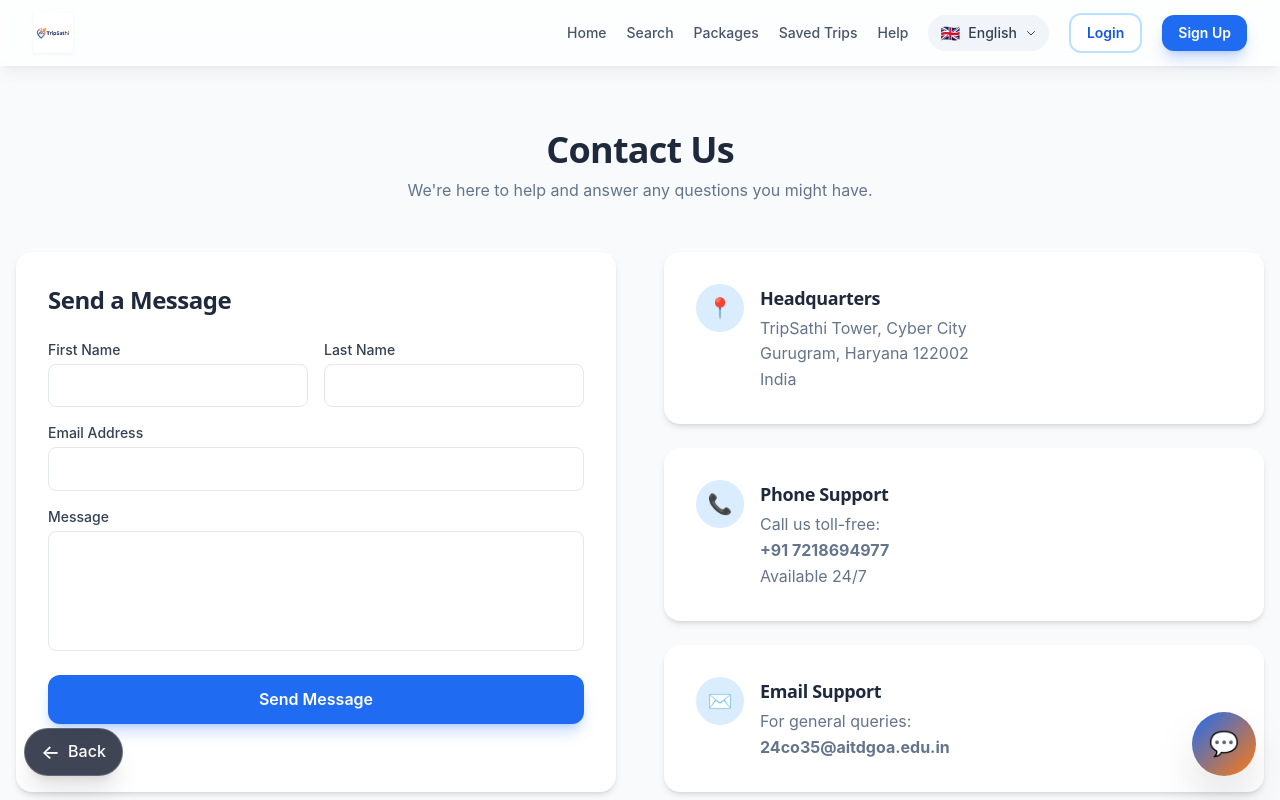
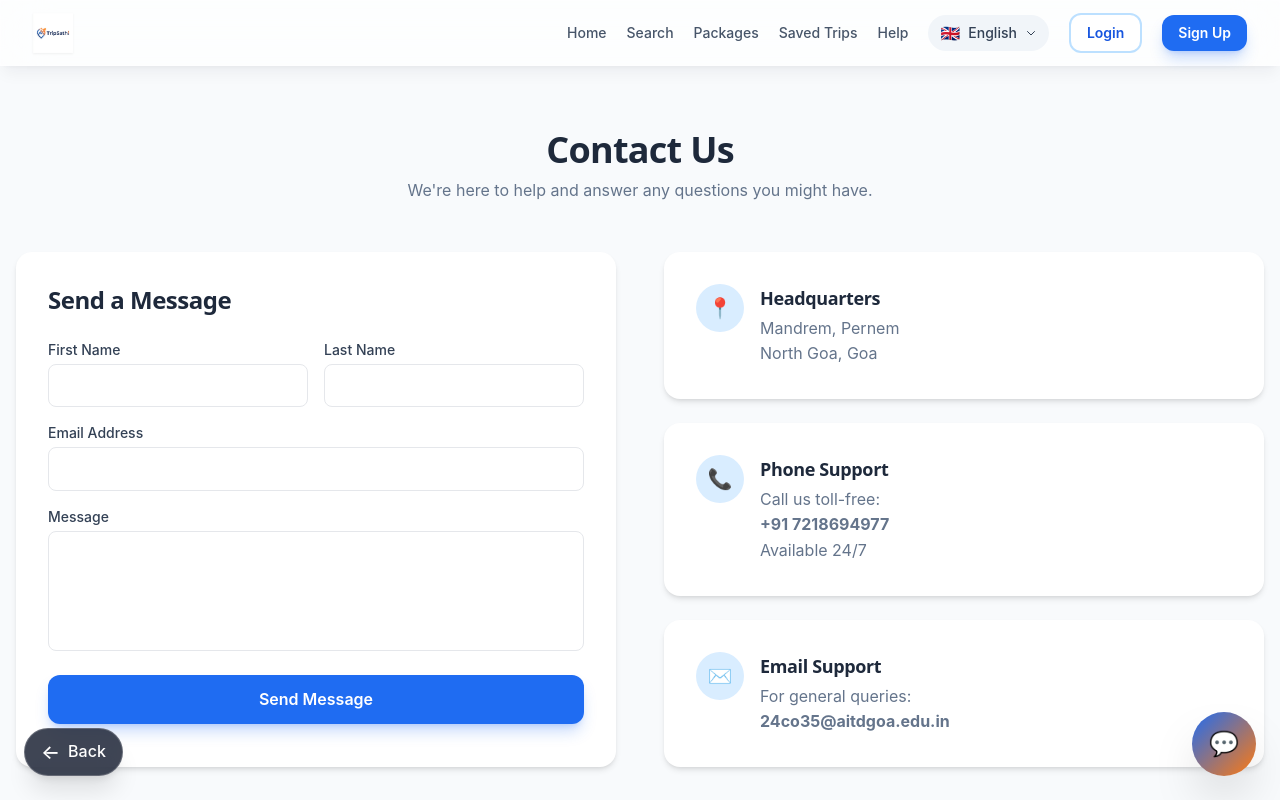
Before and after one commit to ShivamGawade-XS/TripSathi, a Next.js app: page /contact in a window 1280 px wide. Shown: the top 800 px of the page. Built offline with nearby package versions, Linux system fonts and the light colour scheme.

Commit message:
fix(contact): update HQ physical address to Mandrem Goa

```diff
--- a/app/contact/page.tsx
+++ b/app/contact/page.tsx
@@ -48,7 +48,7 @@ export default function ContactPage() {
           <div className="space-y-6">
             <div className="bg-white rounded-2xl shadow-md p-8 flex items-start gap-4">
               <div className="w-12 h-12 bg-primary-100 text-primary-600 rounded-full flex items-center justify-center text-xl">📍</div>
-              <div><h3 className="font-bold text-surface-800 text-lg">{t.hq}</h3><p className="text-surface-500 mt-1">TripSathi Tower, Cyber City<br />Gurugram, Haryana 122002<br />India</p></div>
+              <div><h3 className="font-bold text-surface-800 text-lg">{t.hq}</h3><p className="text-surface-500 mt-1">Mandrem, Pernem<br />North Goa, Goa</p></div>
             </div>
             <div className="bg-white rounded-2xl shadow-md p-8 flex items-start gap-4">
               <div className="w-12 h-12 bg-primary-100 text-primary-600 rounded-full flex items-center justify-center text-xl">📞</div>
```
